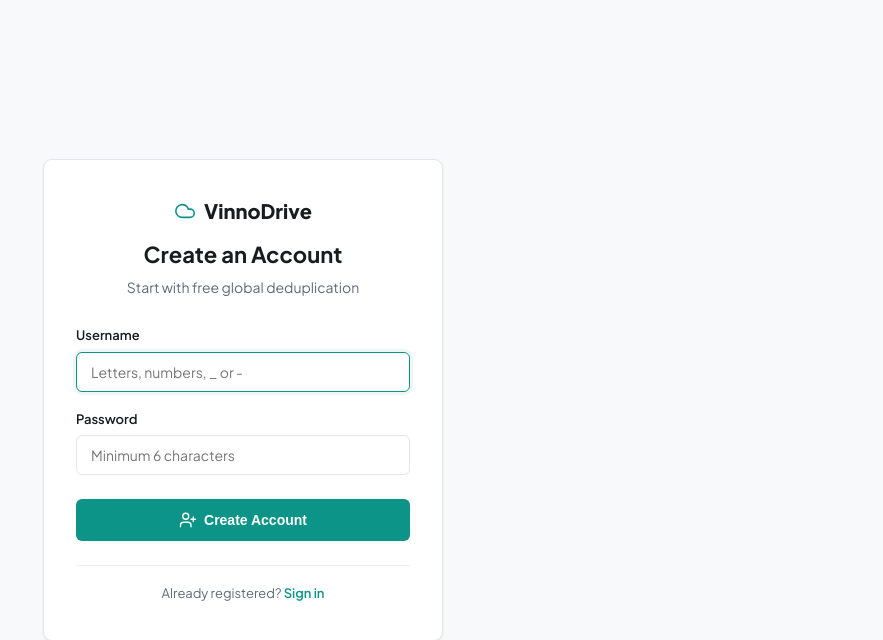
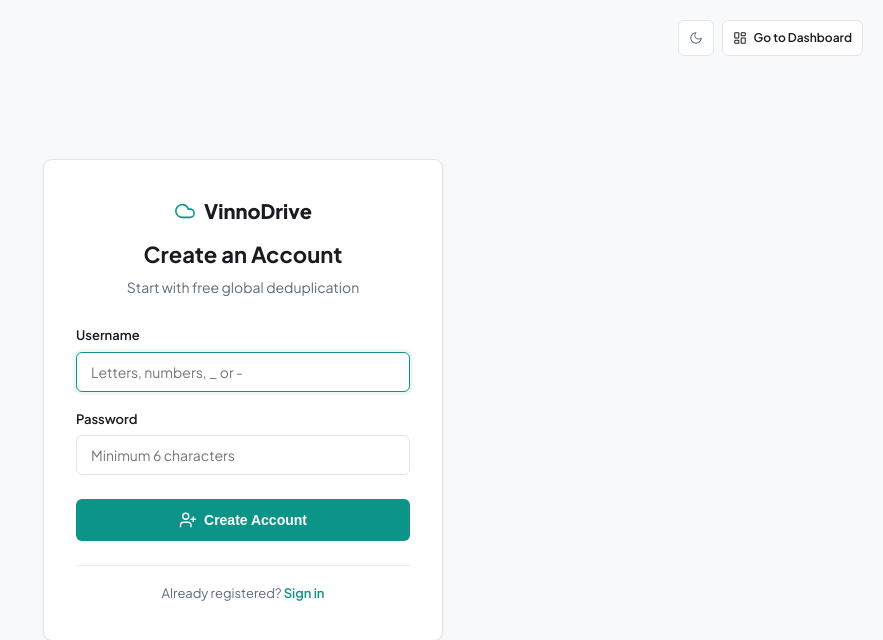
Before and after one commit to Dhyanesh2603/vinnodrive, a FastAPI app: page /signup in a window 1280 px wide. Shown: the top 640 px of the page, without its empty margins (397-1280 px from the left). Run offline with FastAPI, Linux system fonts and the light colour scheme.

Commit message:
Add Go to Dashboard button and universal dark/light mode toggle across all pages

```diff
--- a/templates/admin.html
+++ b/templates/admin.html
@@ -145,9 +145,9 @@
                 <button class="theme-toggle-btn" id="themeToggle" title="Toggle Theme">
                     <svg class="icon icon-sm" viewBox="0 0 24 24"><path d="M12 3a6 6 0 0 0 9 9 9 9 0 1 1-9-9Z"/></svg>
                 </button>
-                <a href="/dashboard" class="btn btn-secondary btn-sm">
-                    <svg class="icon icon-sm" viewBox="0 0 24 24"><path d="m15 18-6-6 6-6"/></svg>
-                    Back to Drive
+                <a href="/dashboard" class="btn btn-secondary btn-sm" style="display: inline-flex; align-items: center; gap: 6px;">
+                    <svg class="icon icon-sm" viewBox="0 0 24 24"><rect width="7" height="9" x="3" y="3" rx="1"/><rect width="7" height="5" x="14" y="3" rx="1"/><rect width="7" height="9" x="14" y="12" rx="1"/><rect width="7" height="5" x="3" y="16" rx="1"/></svg>
+                    Go to Dashboard
                 </a>
             </div>
         </div>
--- a/templates/landing.html
+++ b/templates/landing.html
@@ -229,6 +229,10 @@
             <button class="theme-toggle-btn" id="themeToggle" title="Toggle Theme">
                 <svg class="icon icon-sm" viewBox="0 0 24 24"><path d="M12 3a6 6 0 0 0 9 9 9 9 0 1 1-9-9Z"/></svg>
             </button>
+            <a href="/dashboard" class="btn btn-secondary" title="Open Drive Workspace">
+                <svg class="icon icon-sm" viewBox="0 0 24 24"><rect width="7" height="9" x="3" y="3" rx="1"/><rect width="7" height="5" x="14" y="3" rx="1"/><rect width="7" height="9" x="14" y="12" rx="1"/><rect width="7" height="5" x="3" y="16" rx="1"/></svg>
+                Go to Dashboard
+            </a>
             <a href="/login" class="btn btn-secondary">Sign In</a>
             <a href="/signup" class="btn btn-primary">Create Account</a>
         </div>
--- a/templates/signup.html
+++ b/templates/signup.html
@@ -152,9 +152,15 @@
     </style>
 </head>
 <body>
-    <button class="theme-toggle-corner" id="themeToggle" title="Toggle Theme">
-        <svg class="icon icon-sm" viewBox="0 0 24 24"><path d="M12 3a6 6 0 0 0 9 9 9 9 0 1 1-9-9Z"/></svg>
-    </button>
+    <div style="position: absolute; top: 20px; right: 20px; display: flex; gap: 8px; align-items: center; z-index: 10;">
+        <button class="theme-toggle-corner" id="themeToggle" title="Toggle Theme" style="position: static;">
+            <svg class="icon icon-sm" viewBox="0 0 24 24"><path d="M12 3a6 6 0 0 0 9 9 9 9 0 1 1-9-9Z"/></svg>
+        </button>
+        <a href="/dashboard" class="btn btn-secondary btn-sm" style="height: 36px; display: inline-flex; align-items: center; gap: 6px;">
+            <svg class="icon icon-sm" viewBox="0 0 24 24"><rect width="7" height="9" x="3" y="3" rx="1"/><rect width="7" height="5" x="14" y="3" rx="1"/><rect width="7" height="9" x="14" y="12" rx="1"/><rect width="7" height="5" x="3" y="16" rx="1"/></svg>
+            Go to Dashboard
+        </a>
+    </div>
 
     <div class="auth-container">
         <div class="auth-card">
```
Also changed, not shown: templates/login.html (+9 -3 lines), templates/public_share.html (+9 -3 lines).
